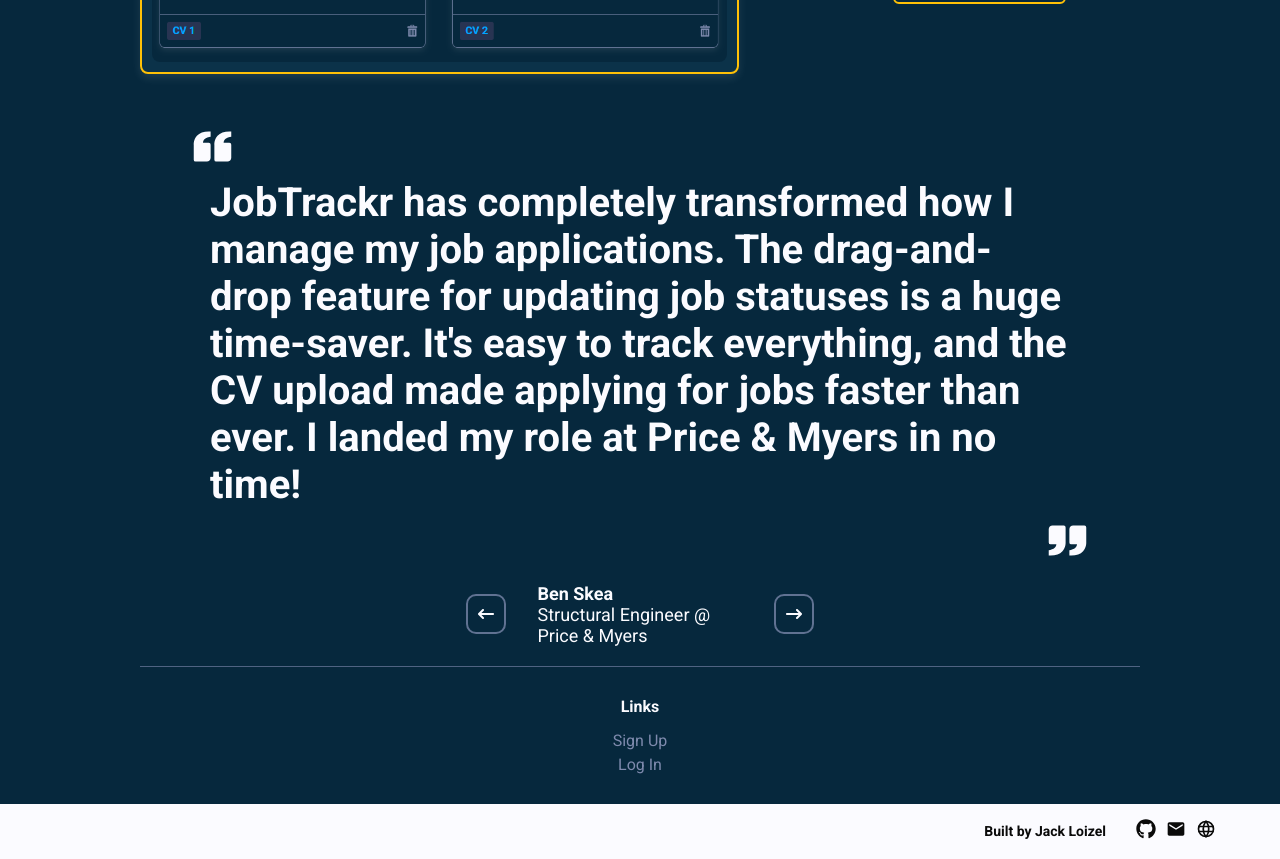
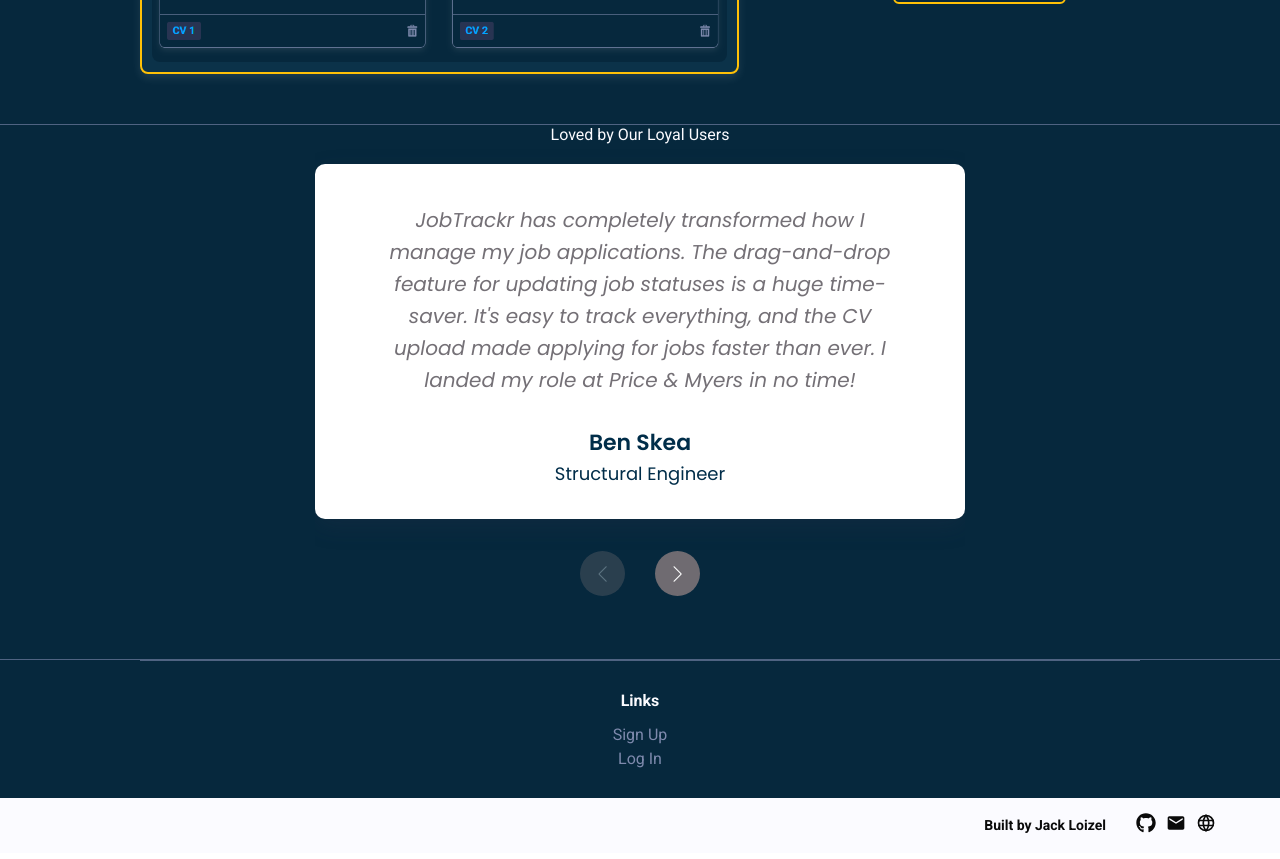
Before and after one commit to jloizel/jobtrackr, a Next.js app: page / in a window 1280 px wide. Shown: the part 3540-4399 px from the top of the page. Built offline with nearby package versions, Linux system fonts and the light colour scheme; no server answers; a web font is replaced by a local one.

Commit message:
working on testimonials component and steps

```diff
--- a/src/app/globals.css
+++ b/src/app/globals.css
@@ -171,3 +171,37 @@ a {
   position: fixed  !important;
   width: 100%;
 }
+
+.swiper-button-prev, .swiper-button-next {
+  color: red;
+  background: #6F6B71;
+  border-radius: 50% !important;
+  width: 45px !important;
+  height: 45px !important;
+  margin-top: 100px !important;
+
+  @media (min-width: 768px) and (max-width: 1023px) {
+    margin-top: 80px !important;
+  }
+
+  @media (min-width: 1024px) {
+    margin-top: 150px !important;
+  }
+}
+
+.swiper-button-prev::after,
+.swiper-button-next::after {
+  font-size: 16px !important;
+  color: white !important;
+  font-style: bold !important;
+}
+
+.swiper-button-prev {
+  position: absolute !important;
+  left: calc(50% - 60px) !important;
+}
+
+.swiper-button-next {
+  position: absolute !important;
+  right: calc(50% - 60px) !important;
+}
--- a/src/app/page.module.css
+++ b/src/app/page.module.css
@@ -112,3 +112,24 @@
   border-radius: 4px;
   padding: 2px 8px 0 8px;
 }
+
+.testimonials {
+  /* position: absolute; */
+  z-index: 10;
+  display: flex;
+  flex-wrap: wrap;
+  /* margin: auto; */
+  justify-content: center;
+  left: 0;
+  right: 0;
+  align-content: center;
+  /* height: 100%; */
+  text-align: center;
+  border-top: solid 1px var(--footer-border-color);
+  border-bottom: solid 1px var(--footer-border-color);
+  width: 100vw !important;
+}
+
+.testimonialsContent {
+  width: 100%;
+}
--- a/src/app/page.tsx
+++ b/src/app/page.tsx
@@ -10,6 +10,7 @@ import FeaturesBoard from "@/components/featuresBoard/featuresBoard";
 import Link from "next/link";
 import Testimonials from "@/components/testimonials/testimonials";
 import Features from "@/components/features/features";
+import TestimonialsSlider from "@/components/testimonials/testimonialsSlider";
 
 export default function Home() {
   const { theme } = useContext(ThemeContext);
@@ -50,7 +51,17 @@ export default function Home() {
         JobTrackr’s intuitive tools will help you <span>stay on top</span> of your job applications. Easily <span>manage and track</span> every detail of your job search, so you can focus on <span>what matters most</span>.
       </div>
       <Features/>
-      <Testimonials/>
+      {/* <Testimonials/> */}
+      <section className={styles.testimonials}>
+        <div className={styles.testimonialsContent}>
+          <div className={styles.header} >
+            {/* <span style={{color: "#008489"}}>Talented people </span> */}
+            <span>Loved by Our Loyal Users</span>
+          </div>
+        </div>
+        {/* <Testimonials/> */}
+        <TestimonialsSlider/>
+      </section>
     </div>
   );
 }
--- /dev/null
+++ b/src/components/testimonials/testimonialsSlider.module.css
@@ -0,0 +1,106 @@
+.swiperContainer {
+  align-self: center;
+  width: 80%;
+
+  @media (min-width: 768px) and (max-width: 1023px) {
+    width: 60%;
+  }
+
+  @media (min-width: 1024px) {
+    /* width: 80%; */
+    max-width: 650px;
+  }
+}
+
+.swiper {
+  width: 100% !important;
+  height: 100% !important;
+}
+
+.swiperSlide {
+  display: flex !important;
+  justify-content: center !important
+}
+
+.container {
+  /* height: 100%; */
+  border-radius: 10px;
+  background: #EFF0F0;
+  text-align: center;
+  color: white;
+  position: relative;
+  margin-top: 20px;
+  align-content: center;
+  background: white;
+  box-shadow: 0px 8px 24px rgba(62, 53, 82, 0.16);
+  padding-left: 20px;
+  padding-right: 20px;
+  padding-top: 30px;
+  padding-bottom: 20px;
+  margin-bottom: 120px;
+
+  @media (min-width: 768px) and (max-width: 1023px) {
+    padding-left: 40px;
+    padding-right: 40px;
+    margin-bottom: 140px;
+  }
+
+  @media (min-width: 1024px) {
+    padding-left: 60px;
+    padding-right: 60px;
+    padding-top: 40px;
+    padding-bottom: 30px;
+    margin-bottom: 140px;
+  }
+}
+
+.quote {
+  color: #747076;
+  font-weight: 400;
+  font-family: "Poppins", sans-serif;
+  font-style: italic;
+  font-size: 15px;
+
+  @media (min-width: 768px) and (max-width: 1023px) {
+    font-size: 18px;
+    line-height: 25px;
+  }
+
+  @media (min-width: 1024px) {
+    font-size: 20px;
+    line-height: 32px;
+  }
+}
+
+.quoter {
+  color: #002D49;
+  font-weight: 600;
+  font-family: "Poppins", sans-serif;
+  font-size: 15px;
+  margin-top: 20px;
+
+  @media (min-width: 768px) and (max-width: 1023px) {
+    font-size: 20px;
+  }
+
+  @media (min-width: 1024px) {
+    font-size: 22px;
+    margin-top: 30px;
+  }
+}
+
+.info {
+  color: #002D49;
+  font-weight: 400;
+  font-family: "Poppins", sans-serif;
+  font-size: 12px;
+
+  @media (min-width: 768px) and (max-width: 1023px) {
+    font-size: 16px;
+  }
+
+  @media (min-width: 1024px) {
+    font-size: 18px;
+    line-height: 30px;
+  }
+}
--- /dev/null
+++ b/src/components/testimonials/testimonialsSlider.tsx
@@ -0,0 +1,90 @@
+import React, { useEffect, useState } from 'react'
+import styles from './testimonialsSlider.module.css'
+import { createTheme, useMediaQuery } from '@mui/material';
+import { Swiper, SwiperSlide } from 'swiper/react';
+import 'swiper/css';
+import 'swiper/css/pagination';
+import 'swiper/css/navigation';
+import { Navigation } from 'swiper/modules';
+
+const TestimonialsSlider: React.FC = ({}) => {
+  const [data, setData] = useState([
+    {
+      id: "",
+      name: "",
+      job: "",
+      company: "",
+      testimonial: ""
+    }
+  ]);
+
+  useEffect(() => {
+    const fetchData = async () => {
+      const response = await fetch('/data/testimonials.json');
+      const data = await response.json();
+      setData(data);
+    };
+
+    fetchData();
+  }, []);
+
+  const theme = createTheme({
+    breakpoints: {
+      values: {
+        xs: 0,
+        sm: 767,
+        md: 1024,
+        lg: 1200,
+        xl: 1536,
+      },
+    },
+  });
+
+  const isMobile = useMediaQuery(theme.breakpoints.down('sm'));
+  const isTablet = useMediaQuery(theme.breakpoints.between('sm', 'md'));
+  const isComputer = useMediaQuery(theme.breakpoints.up('md'));
+
+  const customButtonStyles = {
+    color: 'red',
+    background: '#6F6B71',
+    borderRadius: '50%',
+    width: '50px',
+    height: '50px',
+  };
+
+  return (
+    <div className={styles.swiperContainer}>
+      <Swiper
+        slidesPerView={1}
+        centeredSlides={true}
+        navigation={{
+          prevEl: '.swiper-button-prev-custom',
+          nextEl: '.swiper-button-next-custom',
+        }}
+        initialSlide={1}
+        spaceBetween={20}
+        pagination={{
+          clickable: true,
+        }}
+        modules={[Navigation]}
+        className={styles.swiper}
+        speed={800}
+      >
+        {data.map((testimonial, index) => (
+          <SwiperSlide key={testimonial.id} className={styles.swiperSlide}>
+            <div className={styles.container}>
+              <div className={styles.quote} >{testimonial.testimonial}</div>
+              <div className={styles.quoter} >{testimonial.name}</div>
+              <div className={styles.info} >{testimonial.job}</div>
+              {/* <div className={styles.info} >{testimonial.role} | {testimonial.company}</div> */}
+            </div>
+          </SwiperSlide>
+        ))}
+        <div className="swiper-button-prev swiper-button-prev-custom" style={{...customButtonStyles, marginTop: isMobile ? '100px' : '80px'}}></div>
+        <div className="swiper-button-next swiper-button-next-custom" style={{...customButtonStyles, marginTop: isMobile ? '100px' : '80px'}}></div>
+      </Swiper>
+    </div>
+  )
+}
+
+export default TestimonialsSlider
```
Also changed, not shown: src/components/steps/steps.tsx (added, +9 -0 lines), src/components/steps/steps.module.css (added).
